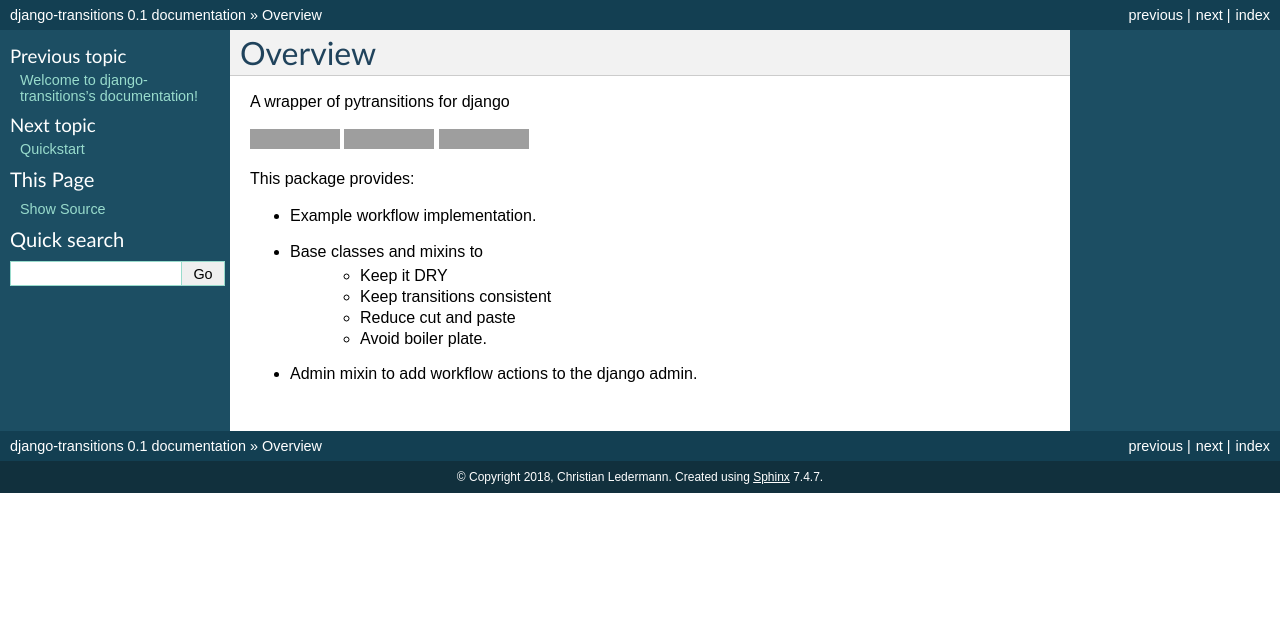
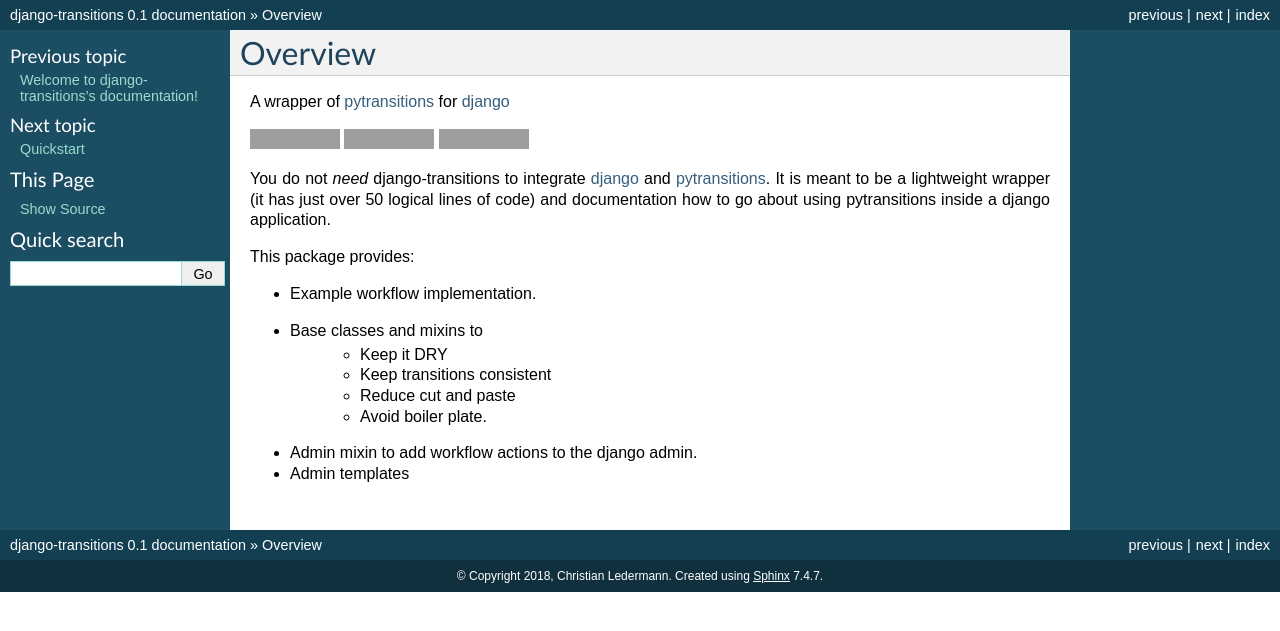
Before and after one commit to PrimarySite/django-transitions, a Sphinx documentation site: the page built from docs/source/overview.rst, in a window 1280 px wide. Shown: the top 631 px of the page. Built offline with Sphinx 7.4.7, drawn with Linux system fonts in a browser that asks for light colours; grey boxes are pictures that could not be loaded.

Commit message:
improve documentation

```diff
--- a/README.rst
+++ b/README.rst
@@ -1,9 +1,9 @@
 django-transitions
--------------------
+====================
 
 .. inclusion-marker-do-not-remove
 
-A wrapper of pytransitions for django
+A wrapper of pytransitions_ for django_
 
 .. image:: https://circleci.com/gh/PrimarySite/django-transitions.svg?style=svg
     :target: https://circleci.com/gh/PrimarySite/django-transitions
@@ -13,10 +13,13 @@
     :target: https://codecov.io/gh/PrimarySite/django-transitions
     :alt: Test Coverage
 
-.. image:: https://readthedocs.org/projects/drfdapc/badge/?version=latest
-    :target: https://drfdapc.readthedocs.io/en/latest/?badge=latest
+.. image:: https://readthedocs.org/projects/django-transitions/badge/?version=latest
+    :target: https://django-transitions.readthedocs.io/en/latest/?badge=latest
     :alt: Documentation Status
 
+You do not *need* django-transitions to integrate django_ and pytransitions_.
+It is meant to be a lightweight wrapper (it has just over 50 logical lines of code)
+and documentation how to go about using pytransitions inside a django application.
 
 This package provides:
 
@@ -27,3 +30,8 @@
     - Reduce cut and paste
     - Avoid boiler plate.
 - Admin mixin to add workflow actions to the django admin.
+- Admin templates
+
+
+.. _django: https://www.djangoproject.com/
+.. _pytransitions: https://pypi.org/project/transitions/
--- a/docs/source/index.rst
+++ b/docs/source/index.rst
@@ -12,6 +12,8 @@
     quickstart
     mixins
     templates
+    faq
+    changes
 
 
 Indices and tables
--- a/docs/source/mixins.rst
+++ b/docs/source/mixins.rst
@@ -1,15 +1,15 @@
 Mixins and Base Classes
--------------------------
+========================
 
 Transition Base Classes
-========================
+------------------------
 
 .. automodule:: django_transitions.workflow
    :members:
 
 
 Django Admin Mixins
-====================
+---------------------
 
 .. automodule:: django_transitions.admin
    :members:
--- a/docs/source/overview.rst
+++ b/docs/source/overview.rst
@@ -1,5 +1,5 @@
 Overview
----------
+=========
 
 .. include:: ../../README.rst
- :start-after: inclusion-marker-do-not-remove
+    :start-after: inclusion-marker-do-not-remove
--- a/docs/source/templates.rst
+++ b/docs/source/templates.rst
@@ -1,5 +1,5 @@
 Templates
-----------
+==========
 
 To use the templates you have to include ``'django_transitions'`` in
 ``INSTALLED_APPS`` in the projects ``settings.py`` file::
```
Also changed, not shown: docs/source/changes.rst (added, +7 -0 lines), docs/source/faq.rst (added, +26 -0 lines), docs/source/quickstart.rst (+59 -3 lines), 2 other files.
